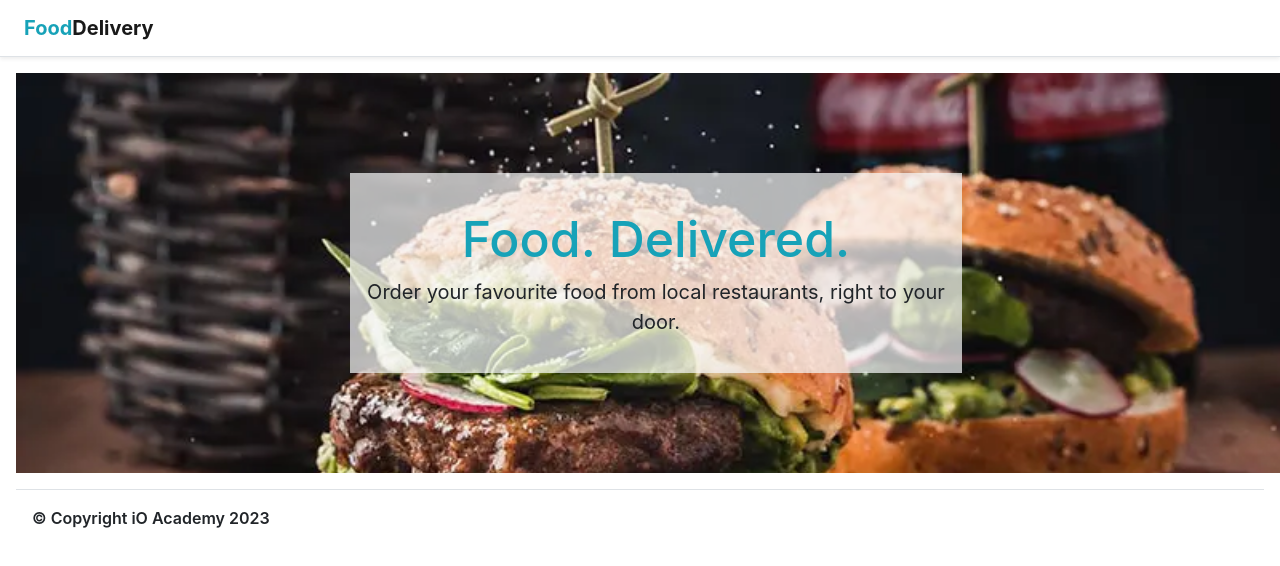
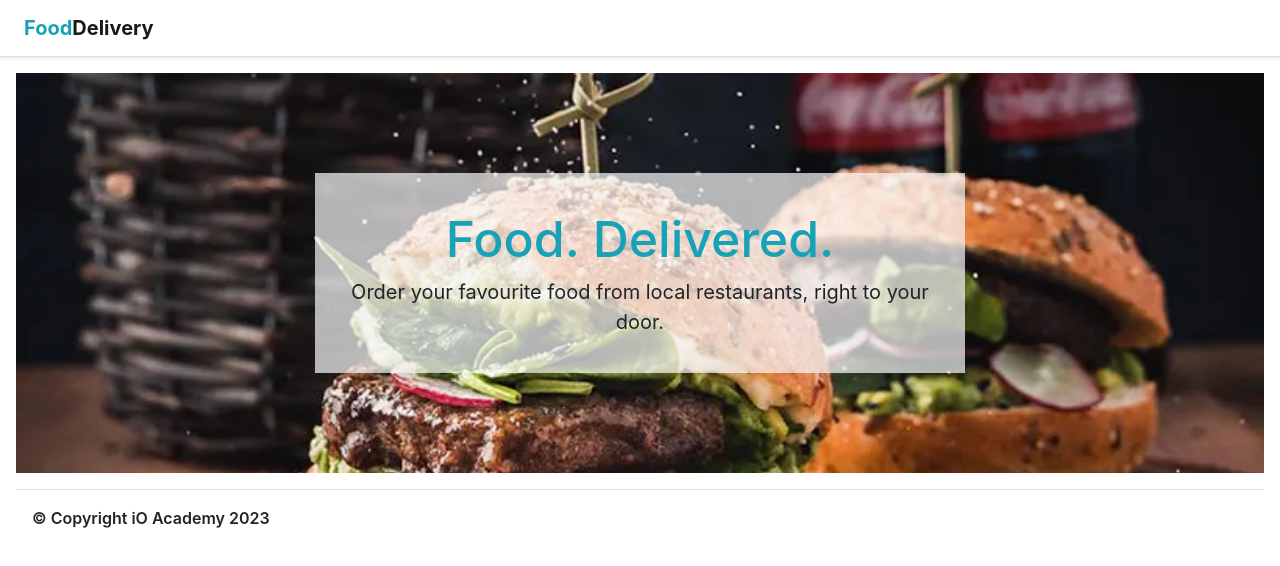
Before and after one commit to iO-Academy/23-jan-chickens-food-delivery-app, a React (Create React App) app: page / in a window 1280 px wide. Shown: the top 566 px of the page. Built offline with nearby package versions, Linux system fonts and the light colour scheme.

Commit message:
Different title box width approach

```diff
--- a/src/Main/Main.js
+++ b/src/Main/Main.js
@@ -7,9 +7,9 @@ function Main() {
   return (
     <main>
       <Navbar />
-      <div style={{backgroundImage: "url('" + burgerImage + "')"}} className="container-fluid burger-image m-md-3">
-        <div className="row justify-content-center align-items-center h-100 m-3">
-          <div className="col-sm-12 col-md-6 semi-transparent bg-light h-50 flex-row justify-content-center align-items-center d-flex m-0">
+      <div style={{backgroundImage: "url('" + burgerImage + "')"}} className="burger-image m-md-3">
+        <div className="d-flex flex-row justify-content-center align-items-center h-100 m-3">
+          <div className="semi-transparent bg-light flex-row justify-content-center align-items-center d-flex m-0 title-box-width p-3">
             <Title />
           </div>
         </div>
--- a/src/Main/Main.scss
+++ b/src/Main/Main.scss
@@ -2,6 +2,12 @@ $primary: #17A2B8;
 
 body {
     min-width: 370px;
+}
+
+.title-box-width {
+    max-width: 100%;
+    width: 650px;
+    height: 200px;
 }
 
 .banner-title {
```
